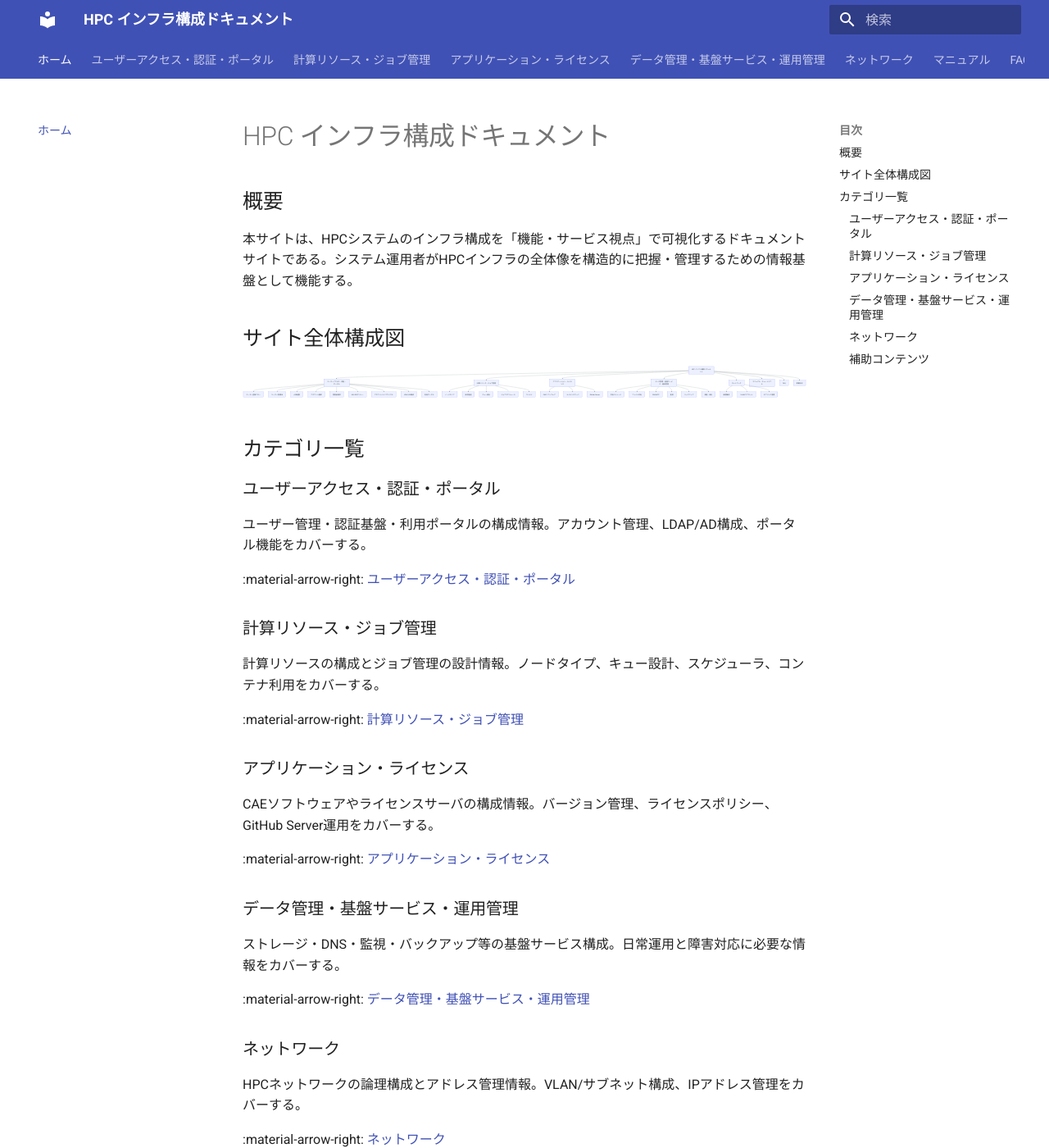
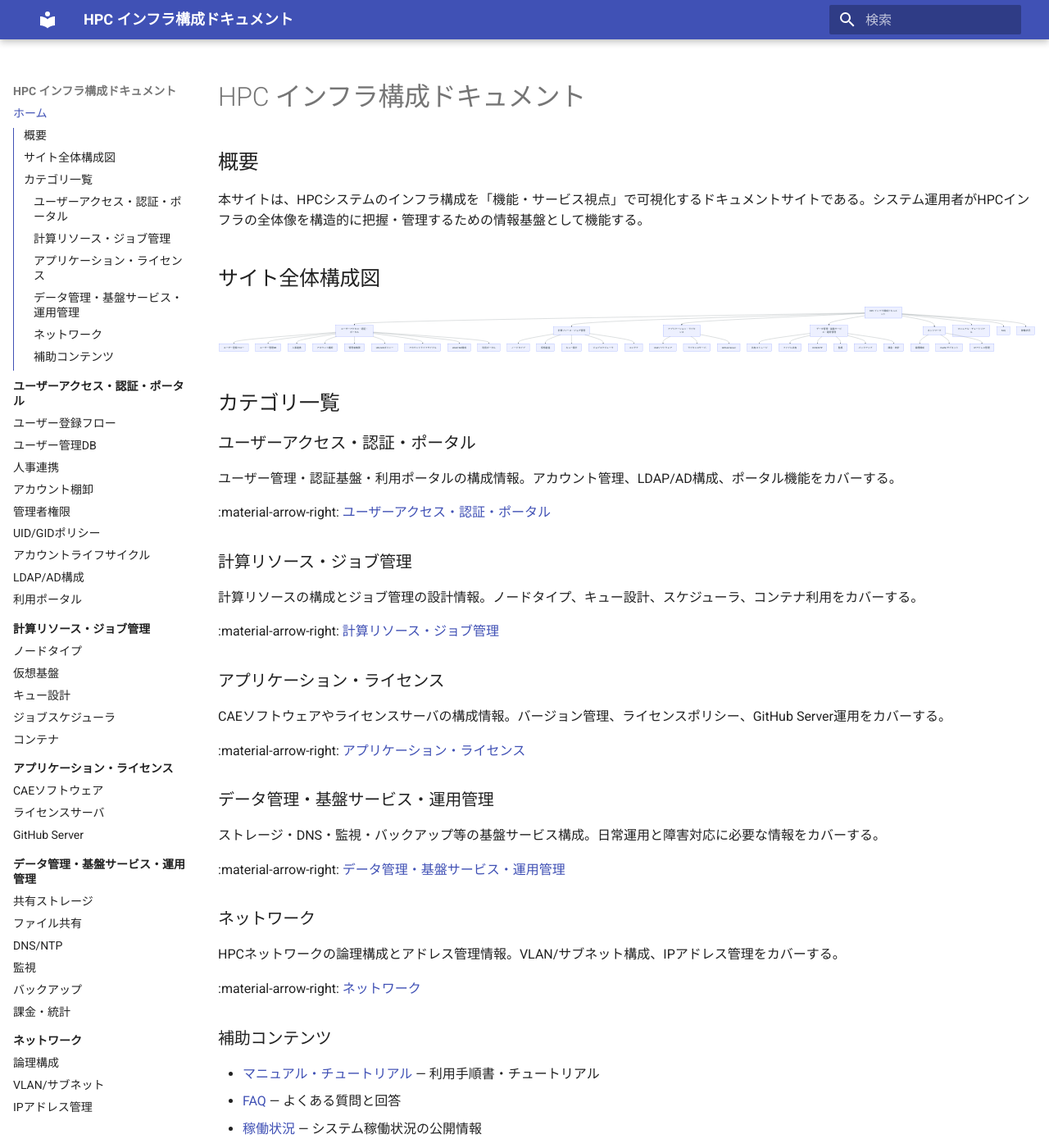
Before and after one commit to suepon44/sample-hpc-configs, an MkDocs documentation site: the page built from docs/index.md, in a window 1280 px wide and 1400 px high. Shown: the whole window at 82% size. Built offline with MkDocs 1.6.1 and Material for MkDocs 9.7.7, drawn with Linux system fonts in a browser that asks for light colours.

Commit message:
style: ABCI 3.0風レイアウト - 左サイドバー集約、タブ廃止

```diff
--- /dev/null
+++ b/docs/stylesheets/extra.css
@@ -0,0 +1,18 @@
+/* ABCI 3.0 風レイアウト: コンテンツを左寄せ */
+
+/* 右側TOC非表示時にコンテンツ幅を広げる */
+.md-content {
+  max-width: none;
+}
+
+/* メインコンテンツの右マージンを削減 */
+.md-main__inner {
+  max-width: none;
+}
+
+/* コンテンツエリアを左寄せ */
+@media screen and (min-width: 76.25em) {
+  .md-sidebar--secondary {
+    display: none;
+  }
+}
--- a/mkdocs.yml
+++ b/mkdocs.yml
@@ -4,7 +4,6 @@ theme:
   name: material
   language: ja
   features:
-    - navigation.tabs
     - navigation.sections
     - navigation.expand
     - navigation.path          # パンくずリスト
@@ -12,10 +11,14 @@ theme:
     - search.suggest
     - search.highlight
     - content.code.copy
+    - toc.integrate            # TOCを左サイドバーに統合
   palette:
     - scheme: default
       primary: indigo
       accent: indigo
+
+extra_css:
+  - stylesheets/extra.css
 
 plugins:
   - search:
```
